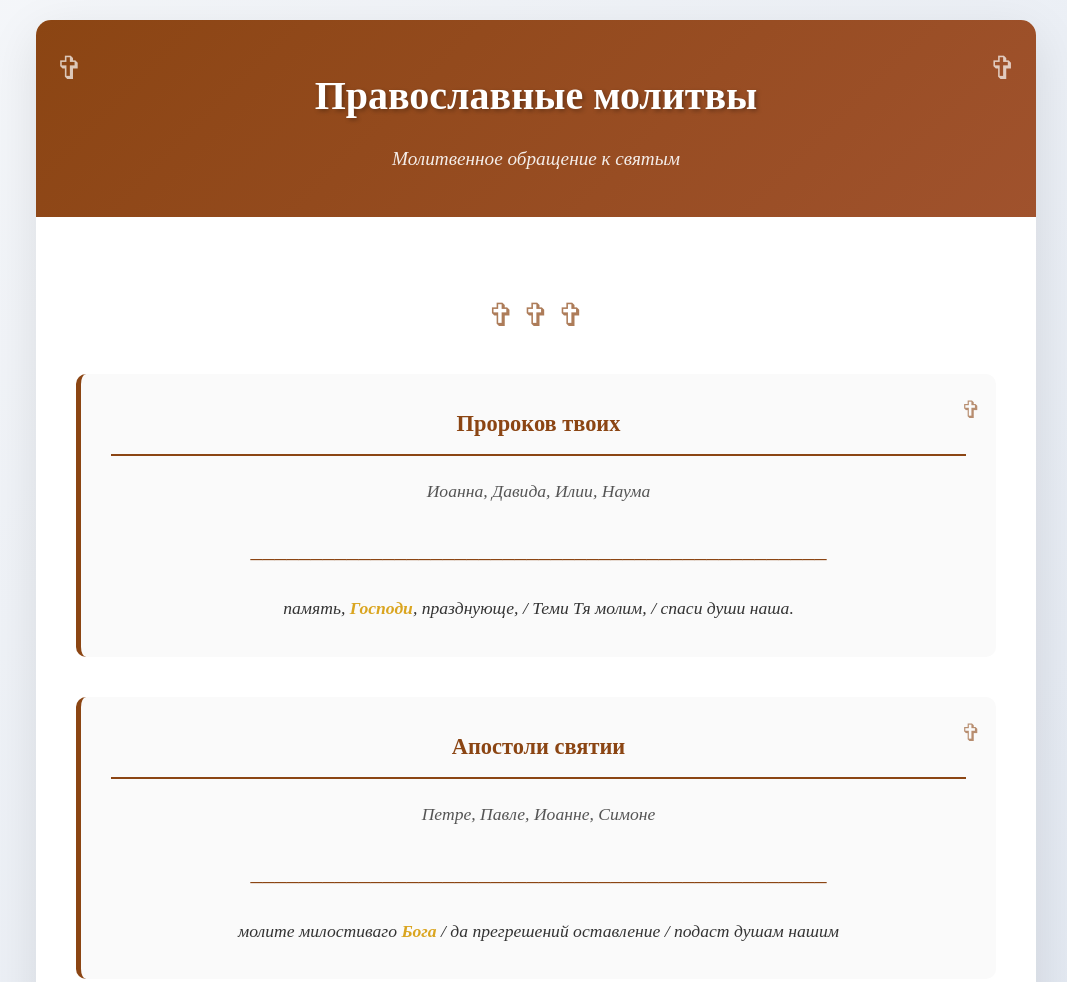
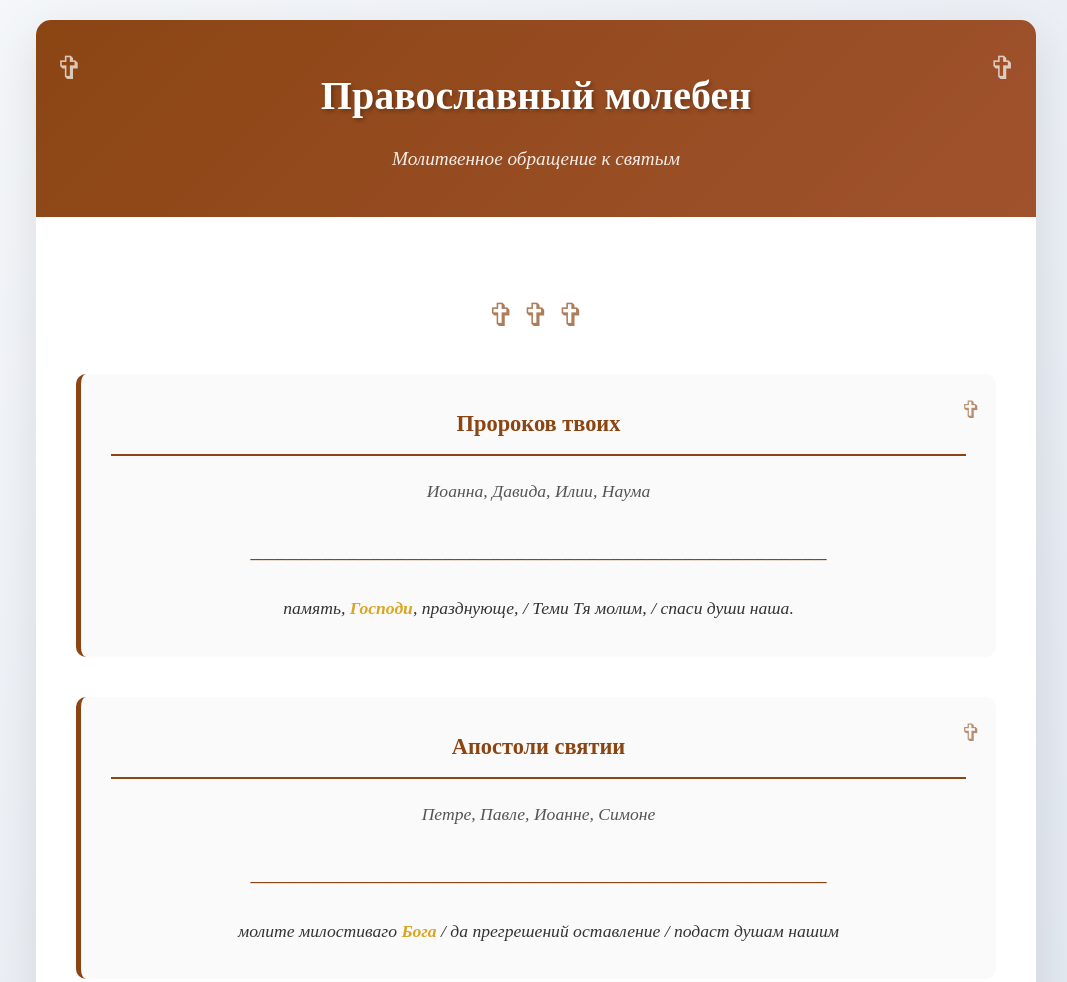
Before and after one commit to Vasilissa-cod/orthodox-prayers, a plain HTML site: page index.html in a window 1280 px wide. Shown: the top 982 px of the page, without its empty margins (104-1171 px from the left). Drawn offline with Linux system fonts and the light colour scheme.

Commit message:
Update index.html

```diff
--- a/index.html
+++ b/index.html
@@ -175,7 +175,7 @@
 <body>
     <div class="container">
         <div class="header">
-            <h1>Православные молитвы</h1>
+            <h1>Православный молебен</h1>
             <div class="subtitle">Молитвенное обращение к святым</div>
         </div>
 
```
